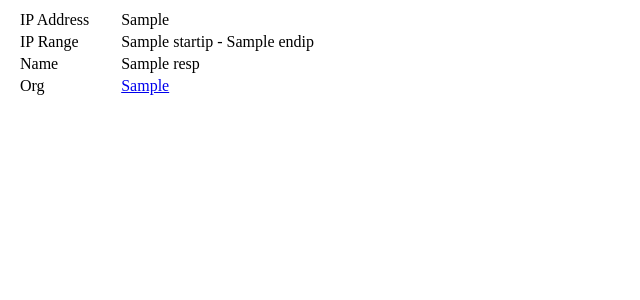
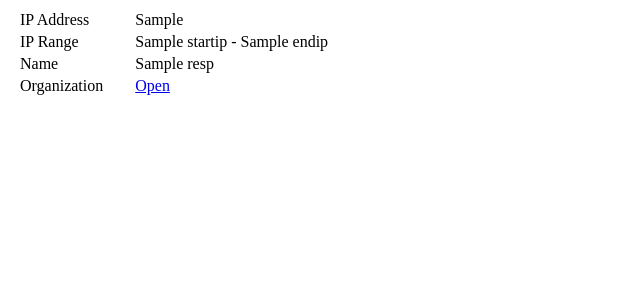
Before and after one commit to dotpy88/docker-nf-flask, a Flask app: template templates/template-external.html in a window 1280 px wide. Shown: the top 300 px of the page, without its empty margins (0-640 px from the left). Run offline with Flask 2, Linux system fonts and the light colour scheme; the template is opened without the code that fills it: most values are stand-ins (such as "Sample title", 1, 10 or a date in 2020).

Commit message:
Fixed external template

```diff
--- a/templates/template-external.html
+++ b/templates/template-external.html
@@ -35,10 +35,10 @@
         </tr>
         <tr>
             <td>
-                Org
+                Organization
             </td>
             <td>
-                <a href="{{resp.org_ref}}">{{resp.org_ref}}</a>
+                <a href="{{resp.org_ref}}" target="_blank">Open</a>
             </td>
         </tr>
     </table>
```
